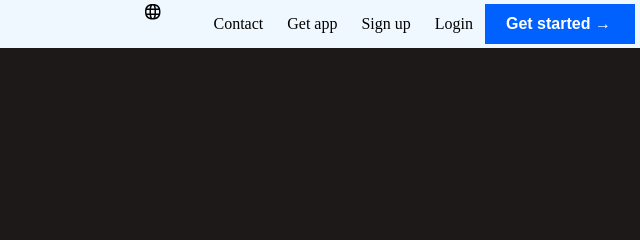
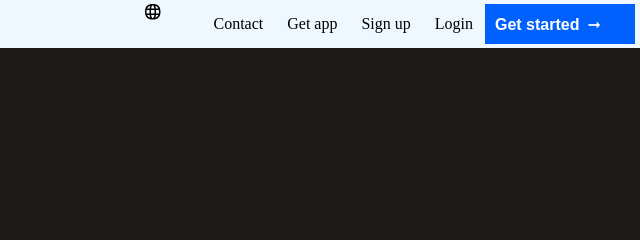
Before and after one commit to RDPW1SH/MyDropbox, a plain HTML site: page index.html in a window 1280 px wide. Shown: the top 240 px of the page, 640-1280 px from the left. Drawn offline with Linux system fonts and the light colour scheme; a web font is replaced by a local one.

Commit message:
animação btn header

```diff
--- a/index.html
+++ b/index.html
@@ -42,7 +42,7 @@
             </ul>
         </nav>
         <div class="btn_placeholder">
-            <button class="cta"><a href="#"><strong>Get started &#8594</strong></a></button>
+            <button class="cta"><a href="#"><strong>Get started</strong></a></button>
         </div>
     </header>
     <!--MAIN-->
--- a/style.css
+++ b/style.css
@@ -104,17 +104,46 @@ svg {
 .btn_placeholder {
     padding-right: 5px;
 }
+.cta {
+    color: white;
+    background-color: #0061FE;
+    padding: 0px 10px;
+    &::after {
+
+        display: inline-block;
+        padding-left: 8px;
+        content: "\0279E";
+        -webkit-transition: transform 0.1s ease-out;
+        -moz-transition: transform 0.1s ease-out;
+        -ms-transition: transform 0.1s ease-out;
+        -o-transition: transform 0.1s ease-out;
+        transition: transform 0.1s ease-out;
+    }
+
+    &:hover {
+
+        background-color: #0057e5;
+        transition: 0.1s ease-out;
+        &::after {
+            -webkit-transform: translateX(4px);
+            -moz-transform: translateX(4px);
+            -ms-transform: translateX(4px);
+            -o-transform: translateX(4px);
+            transform: translateX(4px);
+        }
+    }
+    transition: 0.1s ease-out;
+}
 .cta a{
     color: white;
-    padding-left: 15px;
 }
 button {
     height: 40px;
     width: 150px;
-    background-color: #0061FE;
     border: none;
     text-align: initial;
 }
+
 /**/
 
 h3 {
```
